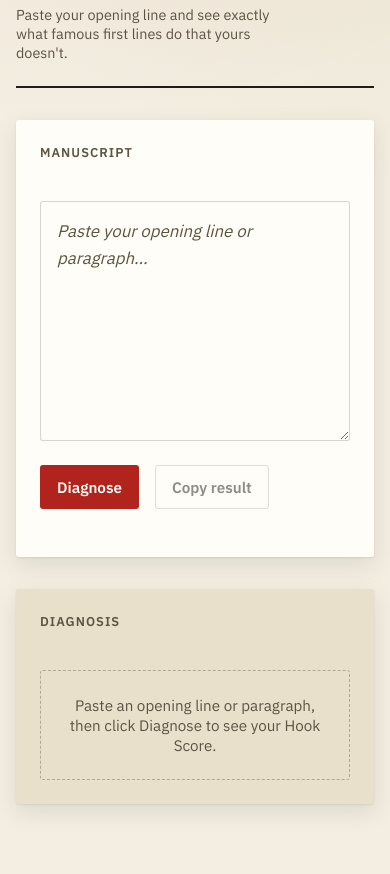
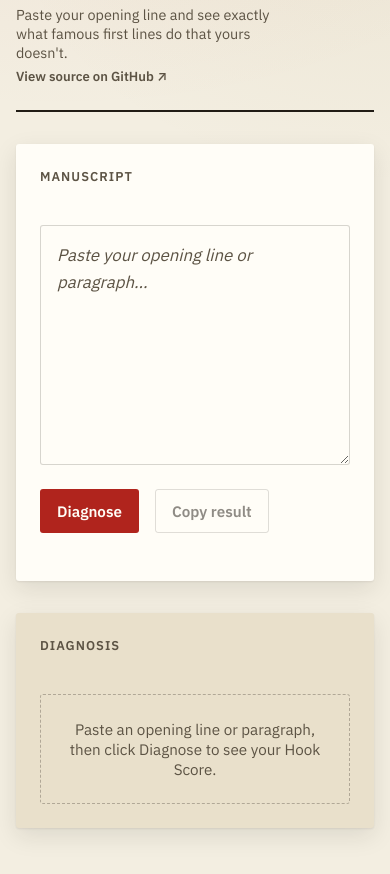
Before and after one commit to ctkrug/hook-doctor, a website built with Vite: page index.html in a window 390 px wide. Shown: the part 88-962 px from the top of the page. Built offline with nearby package versions, Linux system fonts and the light colour scheme; a web font is replaced by a local one.

Commit message:
feat(app): add a source-repo link to the masthead
A writing-tool page benefits from a visible path to the code; the link
sits under the tagline in a right-aligned meta group and collapses to
left-aligned on phone width.

```diff
--- a/src/main.ts
+++ b/src/main.ts
@@ -22,9 +22,17 @@ const COPY_FEEDBACK_MS = 1500;
 const SHELL = `
   <header class="masthead">
     <h1 class="wordmark">Hook Doct<span class="mark-o">o</span>r</h1>
-    <p class="tagline">
-      Paste your opening line and see exactly what famous first lines do that yours doesn't.
-    </p>
+    <div class="masthead-meta">
+      <p class="tagline">
+        Paste your opening line and see exactly what famous first lines do that yours doesn't.
+      </p>
+      <a
+        class="masthead-github"
+        href="https://github.com/ctkrug/hook-doctor"
+        target="_blank"
+        rel="noopener"
+      >View source on GitHub &#8599;</a>
+    </div>
   </header>
   <main class="workspace">
     <section class="panel manuscript-panel" aria-label="Your manuscript">
--- a/src/style.css
+++ b/src/style.css
@@ -130,6 +130,13 @@ a {
   pointer-events: none;
 }
 
+.masthead-meta {
+  display: flex;
+  flex-direction: column;
+  align-items: flex-end;
+  gap: 6px;
+}
+
 .tagline {
   font-family: var(--font-ui);
   font-size: 0.9rem;
@@ -138,11 +145,36 @@ a {
   text-align: right;
 }
 
+.masthead-github {
+  font-size: 0.82rem;
+  font-weight: 600;
+  color: var(--text-muted);
+  text-decoration: none;
+  border-bottom: 1px solid transparent;
+  transition:
+    color var(--motion-ui),
+    border-color var(--motion-ui);
+}
+
+.masthead-github:hover {
+  color: var(--accent);
+  border-bottom-color: var(--accent);
+}
+
+.masthead-github:focus-visible {
+  outline: 2px solid var(--accent);
+  outline-offset: 3px;
+}
+
 @media (max-width: 767px) {
   .masthead {
     flex-direction: column;
     align-items: flex-start;
     gap: var(--space-1);
+  }
+
+  .masthead-meta {
+    align-items: flex-start;
   }
 
   .tagline {
```
